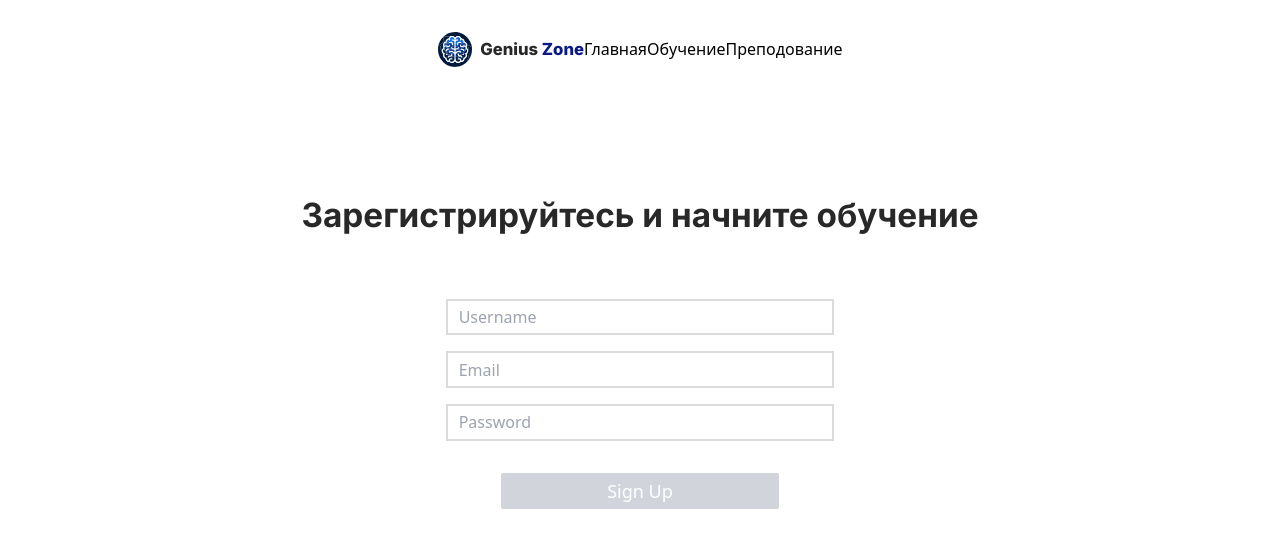
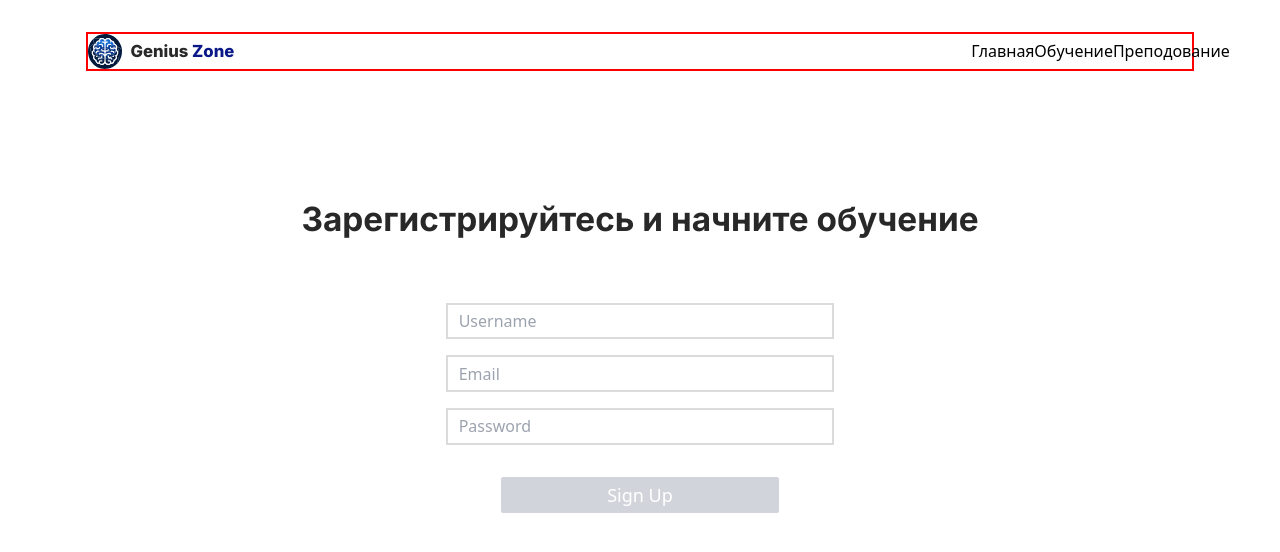
Before and after one commit to k1ngsterr1/genius-zone, a React (Vite) app: page /registration in a window 1280 px wide. Shown: the top 552 px of the page. Built offline with nearby package versions, Linux system fonts and the light colour scheme.

Commit message:
Version 1.1.0

```diff
--- a/package.json
+++ b/package.json
@@ -10,6 +10,9 @@
     "preview": "vite preview"
   },
   "dependencies": {
+    "@fortawesome/fontawesome-svg-core": "^6.4.2",
+    "@fortawesome/free-solid-svg-icons": "^6.4.2",
+    "@fortawesome/react-fontawesome": "^0.2.0",
     "@reduxjs/toolkit": "^1.9.7",
     "react": "^18.2.0",
     "react-dom": "^18.2.0",
--- a/src/features/header/ui/index.tsx
+++ b/src/features/header/ui/index.tsx
@@ -1,15 +1,23 @@
 import { Logo } from "@shared/index";
 import { Link } from "react-router-dom";
+
+import "./styles.scss";
 
 export const Header = () => {
   return (
     <header className="header flex items-center justify-between">
-      <div className="header__content mt-8 flex items-center justify-between">
+      <div className="header__container flex items-center justify-between mt-8">
         <Logo />
-        <div className="header__links">
-          <Link to="/">Главная</Link>
-          <Link to="/study">Обучение</Link>
-          <Link to="/gift">Преподование</Link>
+        <div className="header__links flex items-center justify-between">
+          <Link to="/" className="link">
+            Главная
+          </Link>
+          <Link to="/study" className="link">
+            Обучение
+          </Link>
+          <Link to="/gift" className="link">
+            Преподование
+          </Link>
         </div>
       </div>
     </header>
--- a/src/features/header/ui/styles.scss
+++ b/src/features/header/ui/styles.scss
@@ -2,6 +2,13 @@
   width: 100%;
   height: auto;
 
-  &__content {
+  &__container {
+    width: 86.6%;
+    border: 2px solid red;
+    margin: auto;
+  }
+
+  &__links {
+    width: 20%;
   }
 }
--- a/src/shared/ui/logo/styles.scss
+++ b/src/shared/ui/logo/styles.scss
@@ -1,11 +1,11 @@
 .logo-container {
   width: auto;
   height: auto;
+  cursor: pointer;
 
   &__image {
     width: clamp(26px, 2.70816vw, 104px);
     height: clamp(26px, 2.70816vw, 104px);
-    cursor: pointer;
   }
 
   &__text {
```
Also changed, not shown: 1 other file (tests, documents, lock files or other folders).
